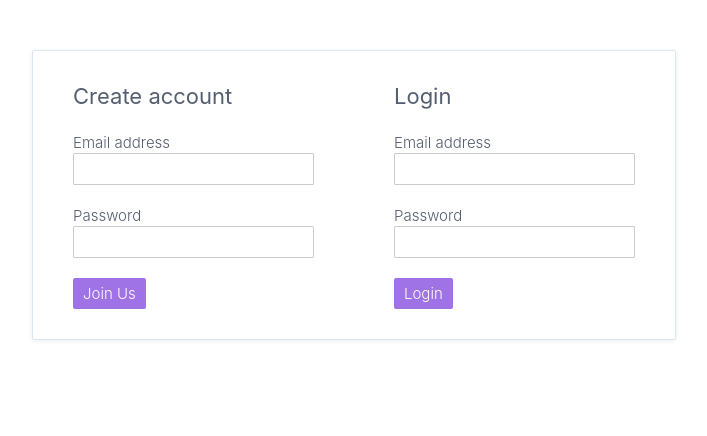
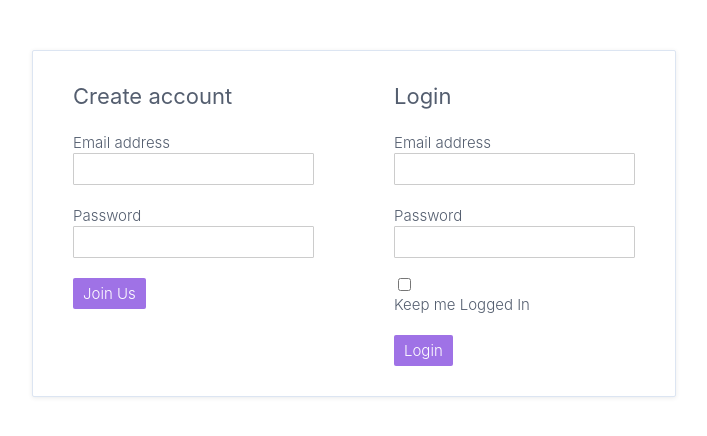
Before and after one commit to mdmsh02/angularproultimate, an Angular app: page / in a window 1280 px wide. Shown: the top 436 px of the page, without its empty margins (18-725 px from the left). Built offline with nearby package versions, Linux system fonts and the light colour scheme.

Commit message:
content projection of auth remember component

```diff
--- a/src/app/app.component.html
+++ b/src/app/app.component.html
@@ -10,5 +10,6 @@
     <button type="submit">
           Login
     </button>
+    <app-auth-remember (checked)="rememberUser($event)"></app-auth-remember>
   </app-auth-form>
 </div>
--- a/src/app/app.component.ts
+++ b/src/app/app.component.ts
@@ -8,12 +8,18 @@ import { User } from './auth-form/auth-form.interface';
 })
 export class AppComponent {
   title = 'app';
+  rememberMe = false;
+
   createUser(user: User) {
     console.log('Create account', user);
   }
 
   loginUser(user: User) {
-    console.log('Login', user);
+    console.log('Login', user, this.rememberMe);
+  }
+
+  rememberUser(value: boolean) {
+    this.rememberMe = value;
   }
 
 }
--- a/src/app/auth-form/auth-form.component.html
+++ b/src/app/auth-form/auth-form.component.html
@@ -9,6 +9,7 @@
           Password
           <input type="password" name="password" ngModel>
         </label>
+    <ng-content select="app-auth-remember"></ng-content>
     <ng-content select="button"></ng-content>
   </form>
 </div>
--- /dev/null
+++ b/src/app/auth-form/auth-remember.component.ts
@@ -0,0 +1,19 @@
+import { Component, Output, EventEmitter } from '@angular/core';
+
+@Component({
+    selector: 'app-auth-remember',
+    template: `
+        <label>
+            <input type="checkbox" (change)= "onChecked($event.target.checked)">
+            Keep me Logged In
+        </label>
+    `
+})
+export class AuthRememberComponent {
+    @Output()
+    checked: EventEmitter<boolean> = new EventEmitter<boolean>();
+
+    onChecked(value: boolean) {
+        this.checked.emit(value);
+    }
+}
```
Also changed, not shown: src/app/auth-form/auth-form.module.ts (+6 -2 lines).
